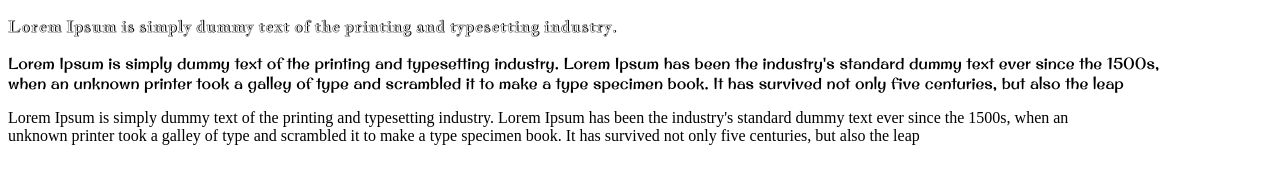
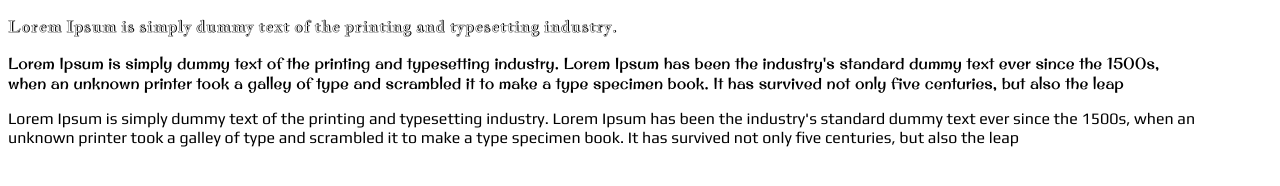
Before and after one commit to giorgi1224/davaleba-64, a plain HTML site: page index.html in a window 1280 px wide. Drawn offline with Linux system fonts and the light colour scheme; files whose address does not match are found by name.

Commit message:
Update style.css

```diff
--- a/style.css
+++ b/style.css
@@ -22,3 +22,7 @@
     font-family: "play";
     src: url(fonts/Play-Regular.ttf);
 }
+
+.p3 {
+    font-family: "play";
+}
```
